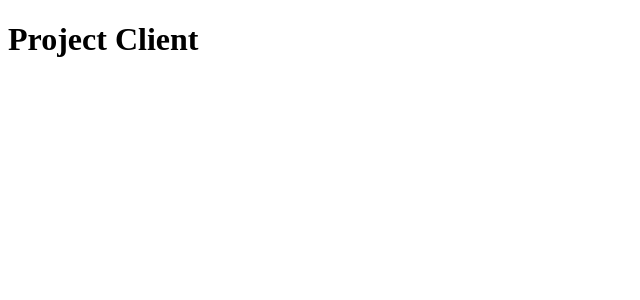
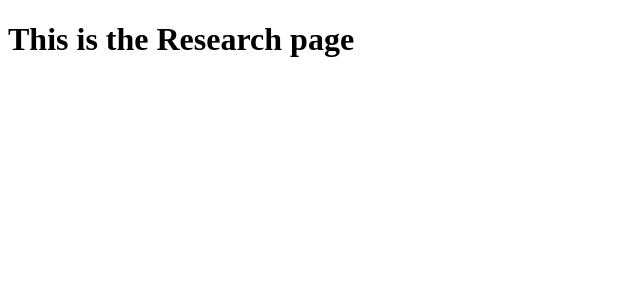
Before and after one commit to meaghansharrard89/frank-fogarty, a React (Create React App) app in the folder client/: page /research in a window 1280 px wide. Shown: the top 300 px of the page, without its empty margins (0-640 px from the left). Built offline with nearby package versions, Linux system fonts and the light colour scheme.

Commit message:
updated routes

```diff
--- a/client/src/components/App.js
+++ b/client/src/components/App.js
@@ -1,8 +1,29 @@
-import React, { useEffect, useState } from "react";
-import { Switch, Route } from "react-router-dom";
+import React from "react";
+import { BrowserRouter as Router, Switch, Route } from "react-router-dom";
+import Home from "../pages/Home";
+import About from "../pages/About";
+import Team from "../pages/Team";
+import Research from "../pages/Research";
 
 function App() {
-  return <h1>Project Client</h1>;
+  return (
+    <Router>
+      <Switch>
+        <Route exact path="/">
+          <Home />
+        </Route>
+        <Route exact path="/about">
+          <About />
+        </Route>
+        <Route exact path="/team">
+          <Team />
+        </Route>
+        <Route exact path="/research">
+          <Research />
+        </Route>
+      </Switch>
+    </Router>
+  );
 }
 
 export default App;
--- /dev/null
+++ b/client/src/pages/About.js
@@ -0,0 +1,9 @@
+function About() {
+  return (
+    <>
+      <h1>This is the About page</h1>
+    </>
+  );
+}
+
+export default About;
--- /dev/null
+++ b/client/src/pages/Home.js
@@ -0,0 +1,9 @@
+function Home() {
+  return (
+    <>
+      <h1>This is the Home page</h1>
+    </>
+  );
+}
+
+export default Home;
--- /dev/null
+++ b/client/src/pages/Research.js
@@ -0,0 +1,9 @@
+function Research() {
+  return (
+    <>
+      <h1>This is the Research page</h1>
+    </>
+  );
+}
+
+export default Research;
--- /dev/null
+++ b/client/src/pages/Team.js
@@ -0,0 +1,9 @@
+function Team() {
+  return (
+    <>
+      <h1>This is the Team page</h1>
+    </>
+  );
+}
+
+export default Team;
```
